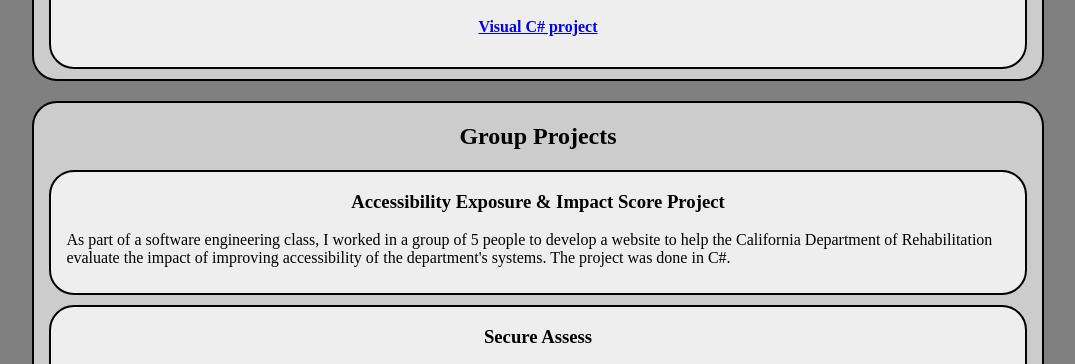
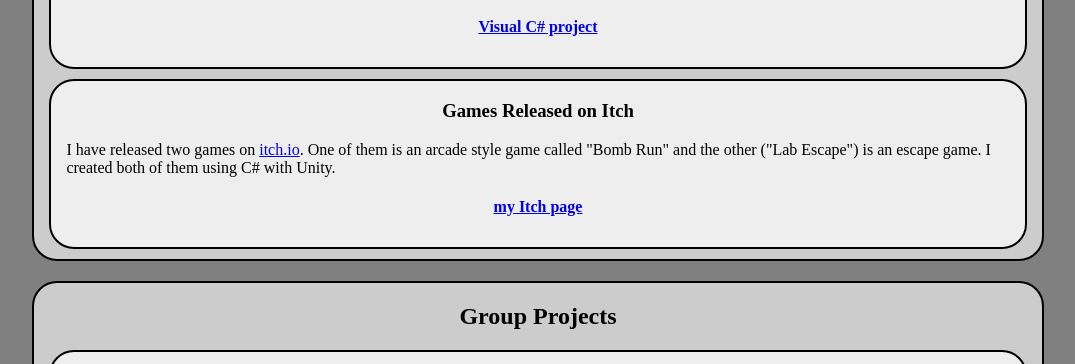
Before and after one commit to angelanetzke/angelanetzke.github.io, a plain HTML site: page index.html in a window 1280 px wide. Shown: the part 2876-3240 px from the top of the page, without its empty margins (102-1177 px from the left). Drawn offline with Linux system fonts and the light colour scheme.

Commit message:
Add link to Itch page

```diff
--- a/index.html
+++ b/index.html
@@ -160,6 +160,18 @@
 		</div>
 		<h4><a target="_blank" href="https://github.com/angelanetzke/SudokuSolver">Visual C# project</a></h4>
 	</div>
+
+	<div class="project">
+		<h3>Games Released on Itch</h3>
+		<p class="descpara">
+			I have released two games on <a href="https://itch.io/">itch.io</a>.
+			One of them is an arcade style game called "Bomb Run" and the other ("Lab Escape")
+			is an escape game. I created both of them using C# with Unity.
+		</p>
+		<h4><a target="_blank" href="https://netzapps.itch.io/">my Itch page</a></h4>
+	</div>
+
+
 </div>
 
 <div class="collection">
```
